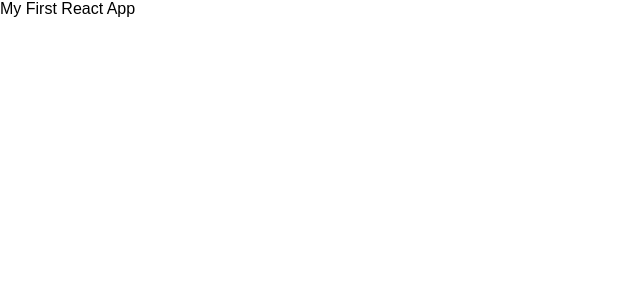
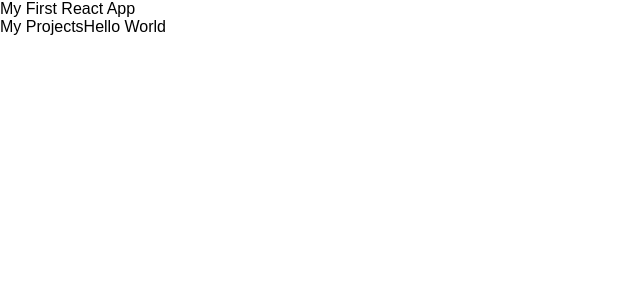
Before and after one commit to Angular-Projects-V-1-to-X/react-learning, a React (Create React App) app: page / in a window 1280 px wide. Shown: the top 300 px of the page, without its empty margins (0-640 px from the left). Built offline with nearby package versions, Linux system fonts and the light colour scheme.

Commit message:
02 - Hello World

```diff
--- a/src/App.js
+++ b/src/App.js
@@ -1,4 +1,5 @@
 import React, { Component } from 'react';
+import Projects from './Components/Projects';
 import './App.css';
 
 class App extends Component {
@@ -6,6 +7,7 @@ class App extends Component {
     return (
       <div className="App">
         My First React App
+        <Projects test="Hello World"/>
       </div>
     );
   }
--- /dev/null
+++ b/src/Components/Projects.js
@@ -0,0 +1,15 @@
+import React, { Component } from 'react';
+
+
+class Projects extends Component {
+  render() {
+    return (
+      <div className="Projects">
+        My Projects
+        {this.props.test}
+      </div>
+    );
+  }
+}
+
+export default Projects;
```
